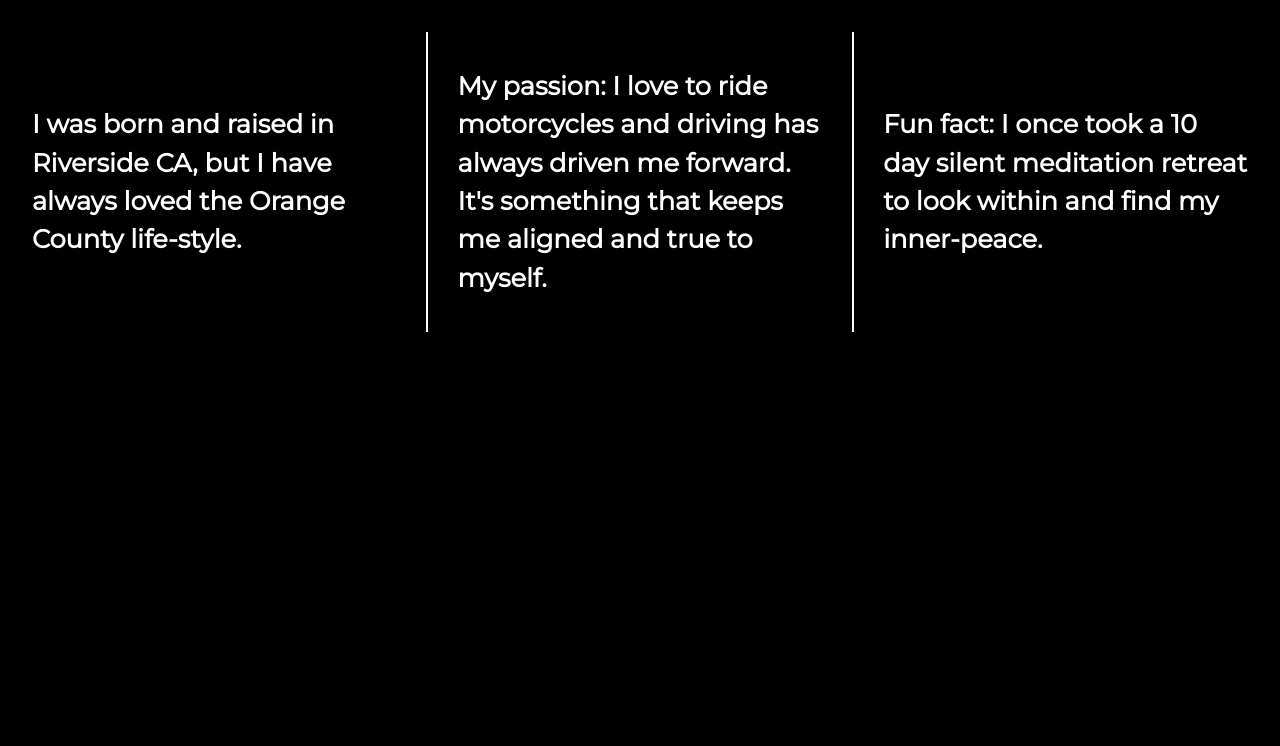
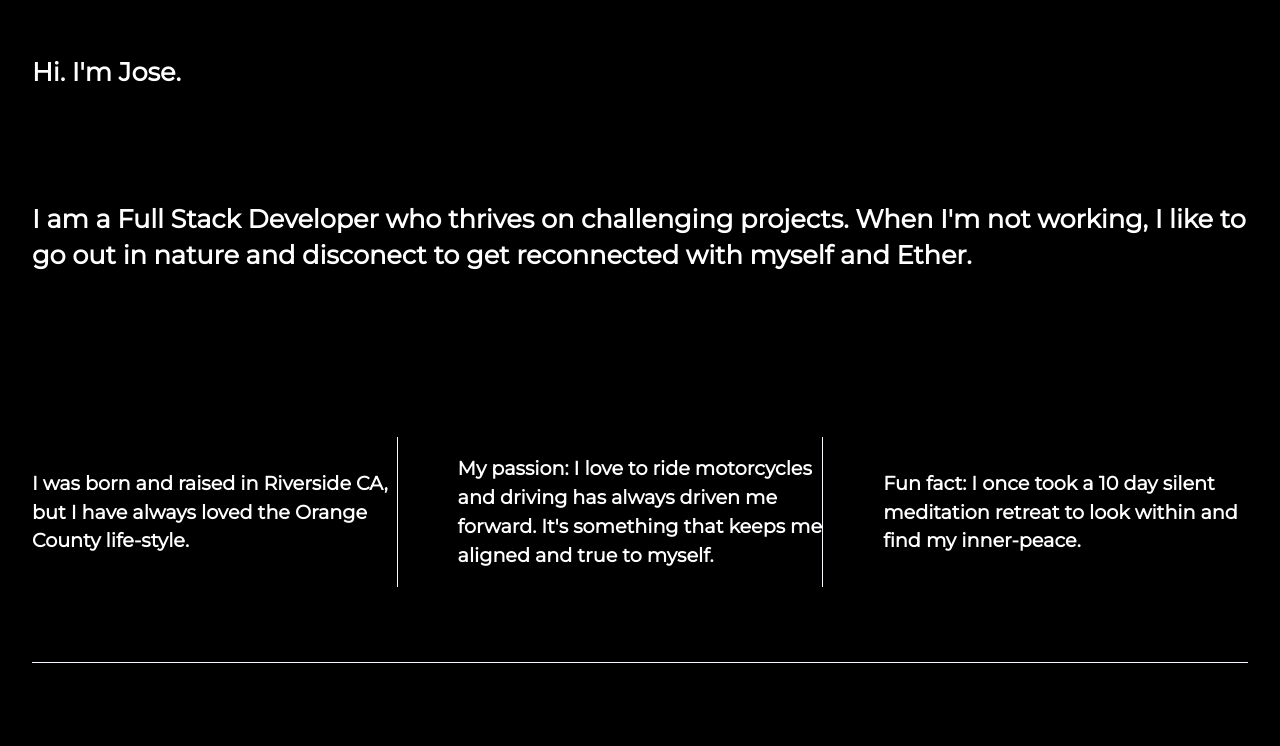
Before and after one commit to CuevasMJose/centered, a plain HTML site: page flexbox-grid/index.html in a window 1280 px wide. Drawn offline with nearby package versions, Linux system fonts and the light colour scheme.

Commit message:
updated file

```diff
--- a/flexbox-grid/css/main.css
+++ b/flexbox-grid/css/main.css
@@ -110,10 +110,36 @@ body {
   background-color: Black;
 }
 
+header,
+footer {
+  background-color: black;
+  width: 100%;
+  height: 80px;
+  color: #fff;
+}
+
+main {
+  background-color: black;
+  height: 250px;
+  color: #fff;
+}
+
+header,
+footer,
+main {
+  display: flex;
+  justify-content: flex-start;
+  align-items: center;
+  font-size: 1.6em;
+}
+
 .wrapper {
   /*add display:flex and set justify-content to space-between*/
   font-weight: 700;
   display: flex;
+  justify-content: center;
+  align-items: center;
+  flex-flow: row wrap;
   justify-content: space-between;
 }
 
@@ -121,7 +147,7 @@ body {
   /*give the divs a width of 30%, add display:flex, set justify-content and align-items to center*/
   color: #fff;
   line-height: 1.5em;
-  font-size: 1.6em;
+  font-size: 1.2em;
   background-color: black;
   height: 300px;
   width: 30%;
@@ -129,12 +155,20 @@ body {
   justify-content: center;
   align-items: center;
 }
-.border-1, .border-2 {
-  border-style: solid;
+#border-1,
+#border-2 {
   border-right-style: solid;
   border-color: GhostWhite;
   border-width: 1px;
+  height: 150px;
 }
+
+footer {
+  border-top-style: solid;
+  border-color: GhostWhite;
+  border-width: 1px;
+}
+
 
 
 
--- a/flexbox-grid/index.html
+++ b/flexbox-grid/index.html
@@ -23,19 +23,19 @@
         <![endif]-->
 
         <section class="wrapper">
-            <div class="div-1">
+          <header>Hi. I'm Jose.</header>
+        <main>I am a Full Stack Developer who thrives on challenging projects. When I'm not working, I like to go out in nature and disconect to get reconnected with myself and Ether.</main>
+            <div id="border-1" class="div-1">
                 <p>I was born and raised in Riverside CA, but I have always loved the Orange County life-style.</p>
             </div>
-            <div class="border-1">
-            </div>
-            <div class="div-2">
+            <div id="border-2" class="div-2">
                 <p>My passion: I love to ride motorcycles and driving has always driven me forward. It's something that keeps me aligned and true to myself.</p>
             </div>
-            <div class="border-2">
-            </div>
-            <div class="div-3">
+            <div id="border-3" class="div-3">
                 <p>Fun fact: I once took a 10 day silent meditation retreat to look within and find my inner-peace.</p>
-            </div>
+              </div>
+            <footer>
+            </footer>
         </section>
 
         <script src="https://ajax.googleapis.com/ajax/libs/jquery/1.11.3/jquery.min.js"></script>
```
